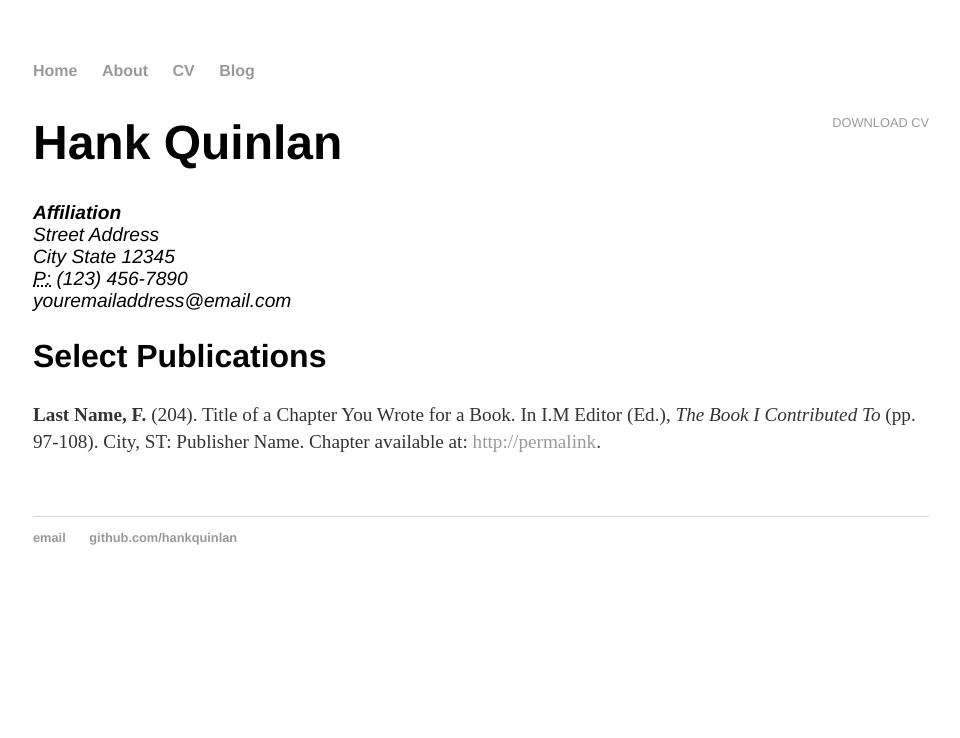
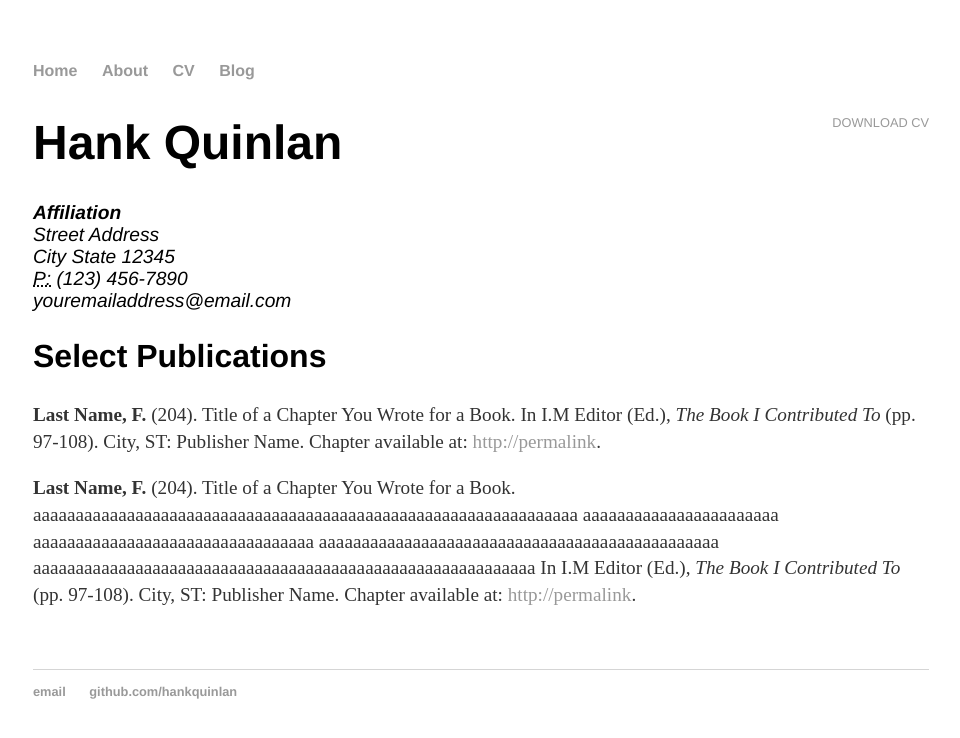
Before and after one commit to zhouri-n/zhouri-n.github.io, a Jekyll site: the page built from cv/index.html, in a window 1280 px wide. Shown: the top 738 px of the page, without its empty margins (159-1119 px from the left). Built offline with Jekyll 4.4.1, drawn with Linux system fonts in a browser that asks for light colours.

Commit message:
Update index.html

```diff
--- a/cv/index.html
+++ b/cv/index.html
@@ -17,6 +17,16 @@ title: CV of Your Name
 					<h2>Select Publications</h2>
 
 					<p><strong>Last Name, F.</strong> (204). Title of a Chapter You Wrote for a Book. In I.M Editor (Ed.), <em>The Book I Contributed To</em> (pp. 97-108). City, ST: Publisher Name. Chapter available at: <a href="#">http://permalink</a>.
+					<p><strong>Last Name, F.</strong> (204). Title of a Chapter You Wrote for a Book. aaaaaaaaaaaaaaaaaaaaaaaaaaaaaaaaaaaaaaaaaaaaaaaaaaaaaaaaaaaaaaaa
+						aaaaaaaaaaaaaaaaaaaaaaa
+						aaaaaaaaaaaaaaaaaaaaaaaaaaaaaaaaa
+						aaaaaaaaaaaaaaaaaaaaaaaaaaaaaaaaaaaaaaaaaaaaaaa
+						aaaaaaaaaaaaaaaaaaaaaaaaaaaaaaaaaaaaaaaaaaaaaaaaaaaaaaaaaaa
+						In I.M Editor (Ed.), <em>The Book I Contributed To</em> (pp. 97-108). City, ST: Publisher Name. Chapter available at: <a href="#">http://permalink</a>.
 
 
 	</div>
+
+
+
+	</div>
```
